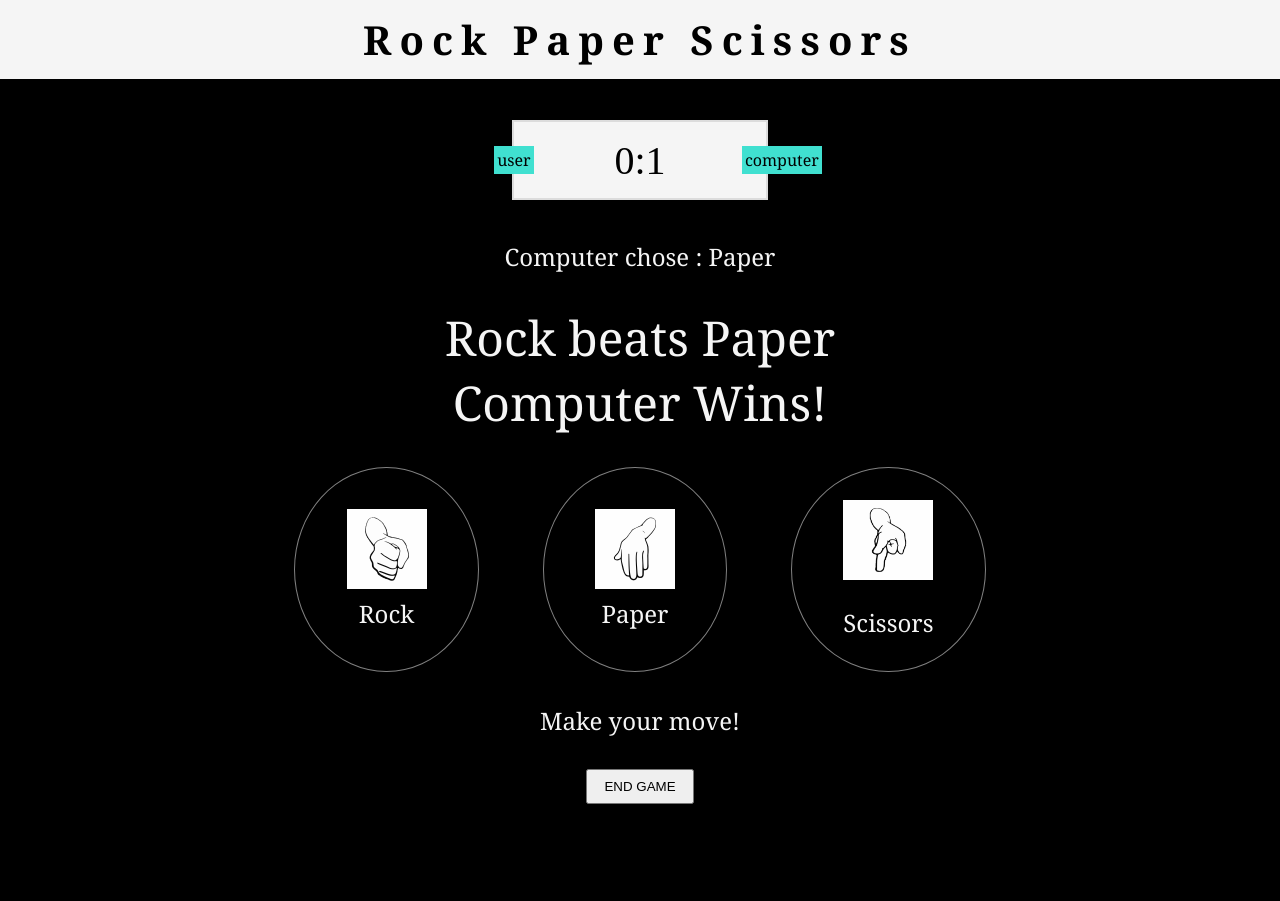
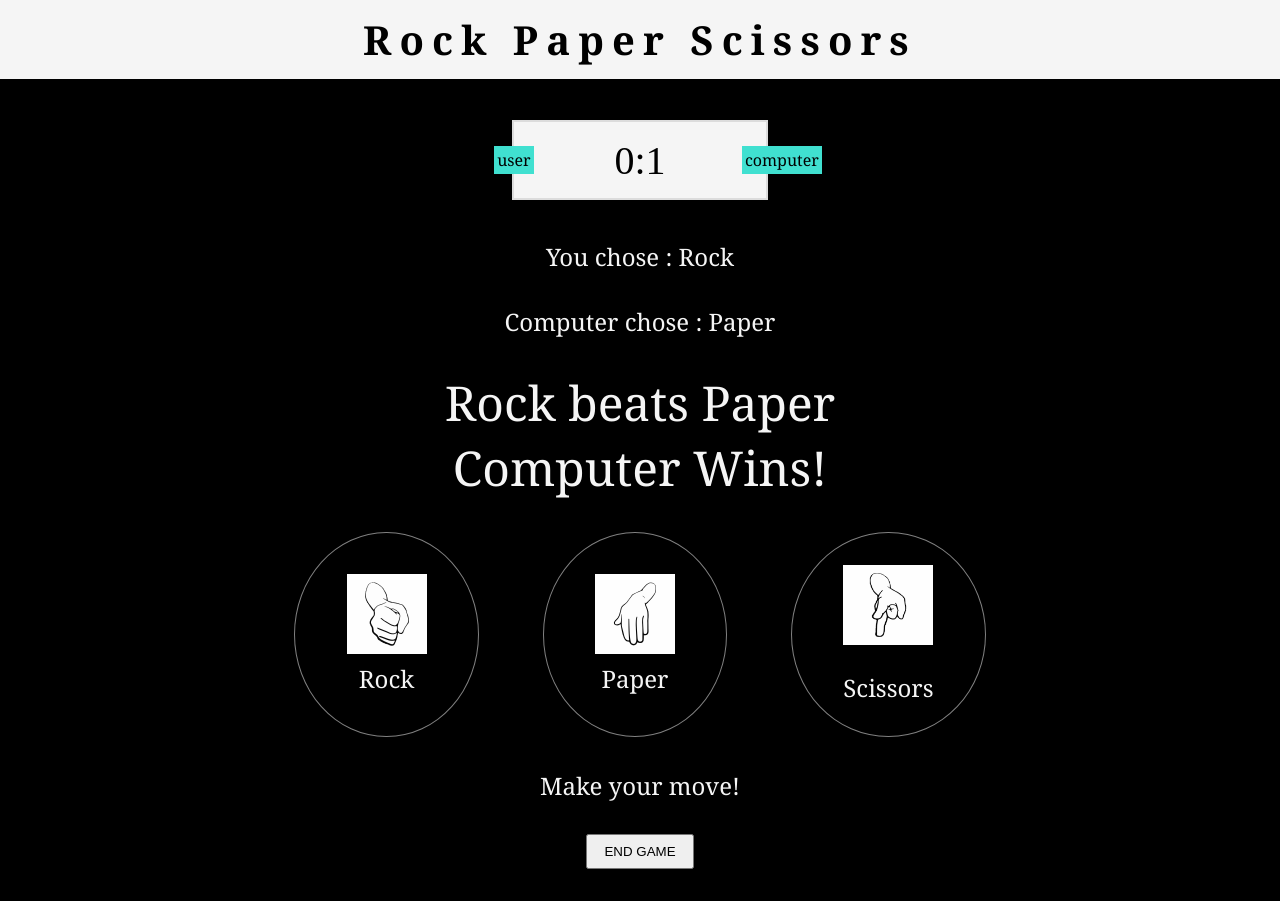
Before and after one commit to rupali-talele/Rock-Paper-Scissors-Game, a plain HTML site: page index.html in a window 1280 px wide. Both pictures are taken after a click on the element "Rock". Before the commit the page ends 836 px from the top, so only its background shows below. Drawn offline with Linux system fonts and the light colour scheme.

Commit message:
Few changes in after click event

```diff
--- a/app.js
+++ b/app.js
@@ -5,6 +5,7 @@ const user_span = document.getElementById("user-score");
 const computer_span = document.getElementById("computer-score");
 const result_div = document.querySelector(".result>p");
 const comp_choice_div = document.querySelector(".comp_choice>p");
+const user_choice_div = document.querySelector(".user_choice>p");
 const score_board = document.getElementsByClassName("score-board");
 const end_game_btn = document.getElementById("end_game");
 const choices_div = document.querySelector(".choices");
@@ -43,6 +44,7 @@ function game(user_choice) {
   };
   const computer_choice = get_computer_choice();
   comp_choice_div.innerHTML = "Computer chose : " + map[computer_choice];
+  user_choice_div.innerHTML = "You chose : " + map[user_choice];
 
   switch (user_choice + computer_choice) {
     case "rs":
@@ -82,6 +84,7 @@ end_game_btn.addEventListener("click", function () {
   comp_choice_div.innerHTML = "";
   choices_div.innerHTML = "";
   move_div.innerHTML = "";
+  user_choice_div.innerHTML = "";
   if (user_score > computer_score) result_div.innerHTML = "You Win!!!";
   else if (user_score < computer_score)
     result_div.innerHTML = "Computer Wins!!!";
--- a/index.html
+++ b/index.html
@@ -13,10 +13,13 @@
       <div class="computer badge">computer</div>
       <span id="user-score">0</span>:<span id="computer-score">0</span>
     </div>
+    <div class="user_choice">
+      <p></p>
+    </div>
     <div class="comp_choice">
-      <p>Computer Chose</p>
+      <p></p>
     </div>
-    <div class="result"><p>You win</p></div>
+    <div class="result"><p></p></div>
     <div class="choices">
       <div class="choice" id="rock">
         <img src="./images/rock.png" alt="Rock" class="img" />
--- a/style.css
+++ b/style.css
@@ -86,7 +86,8 @@ header {
   font-size: 6vh;
   color: whitesmoke;
 }
-.comp_choice {
+.comp_choice,
+.user_choice {
   font-size: 5vh;
   color: whitesmoke;
   margin: 2rem;
```
